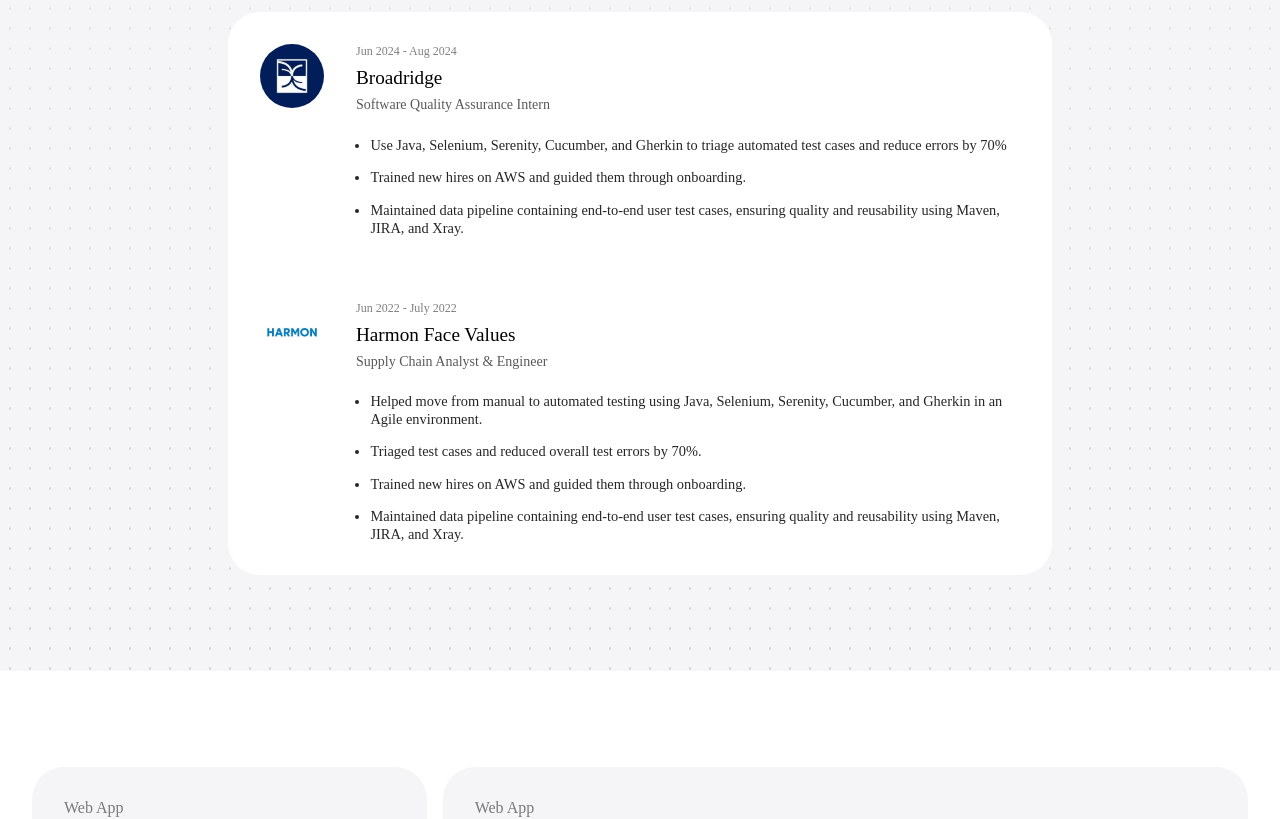
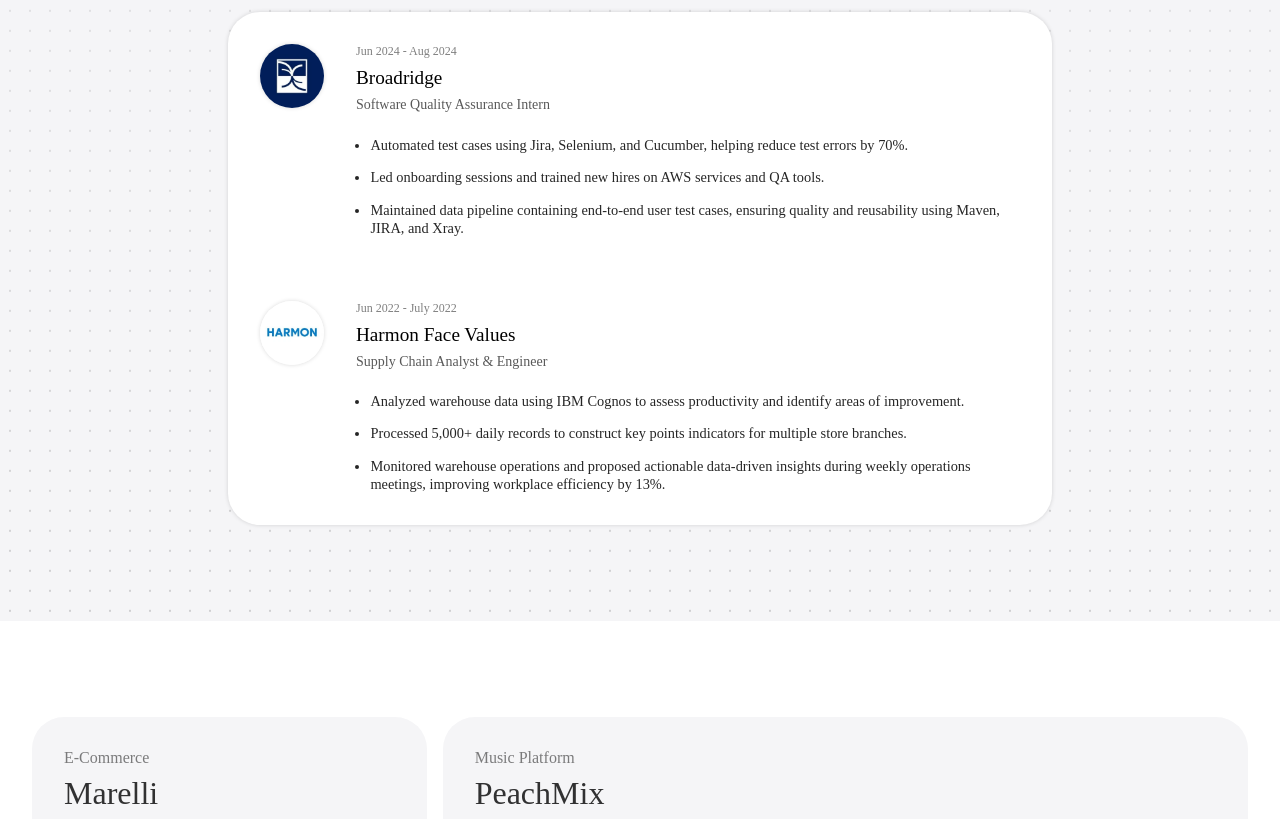
Before and after one commit to JasonCordova/jasoncordova.github.io, a React (Create React App) app: page / in a window 1280 px wide. Shown: the part 1060-1879 px from the top of the page. Built offline with nearby package versions, Linux system fonts and the light colour scheme; a web font is replaced by a local one.

Commit message:
Shadow for images + Text fix

```diff
--- a/src/comp/ExperiencePanel/EducationExperience.js
+++ b/src/comp/ExperiencePanel/EducationExperience.js
@@ -12,13 +12,13 @@
 
                 <div className="exp-date">May 2025</div>
                 <div className="exp-company">New Jersey Institute of Technology</div>
-                <div className="exp-title">BSc in Computer Science</div>
+                <div className="exp-title">B.S. in Computer Science</div>
 
                 <ul className="exp-desc">
 
-                    <li>Awarded Dean's List Award for each semester of enrollment.</li>
-                    <li>Trained new hires on AWS and guided them through onboarding.</li>
-                    <li>Maintained data pipeline containing end-to-end user test cases, ensuring quality and reusability using Maven, JIRA, and Xray.</li>
+                    <li>Graduated Magna Cum Laude with a 3.7 GPA in Computer Science</li>
+                    <li>Awarded Dean's List Honors eight times for consistent academic excellence</li>
+                    <li>2nd Place Senior Capstone under RDE Systems for developing a Medication Adherence Web App</li>
 
                 </ul>
 
--- a/src/comp/ExperiencePanel/WorkExperience.js
+++ b/src/comp/ExperiencePanel/WorkExperience.js
@@ -19,8 +19,8 @@
 
                     <ul className="exp-desc">
 
-                        <li>Use Java, Selenium, Serenity, Cucumber, and Gherkin to triage automated test cases and reduce errors by 70%</li>
-                        <li>Trained new hires on AWS and guided them through onboarding.</li>
+                        <li>Automated test cases using Jira, Selenium, and Cucumber, helping reduce test errors by 70%.</li>
+                        <li>Led onboarding sessions and trained new hires on AWS services and QA tools.</li>
                         <li>Maintained data pipeline containing end-to-end user test cases, ensuring quality and reusability using Maven, JIRA, and Xray.</li>
 
                     </ul>
@@ -42,10 +42,9 @@
 
                     <ul className="exp-desc">
 
-                        <li>Helped move from manual to automated testing using Java, Selenium, Serenity, Cucumber, and Gherkin in an Agile environment.</li>
-                        <li>Triaged test cases and reduced overall test errors by 70%.</li>
-                        <li>Trained new hires on AWS and guided them through onboarding.</li>
-                        <li>Maintained data pipeline containing end-to-end user test cases, ensuring quality and reusability using Maven, JIRA, and Xray.</li>
+                        <li>Analyzed warehouse data using IBM Cognos to assess productivity and identify areas of improvement.</li>
+                        <li>Processed 5,000+ daily records to construct key points indicators for multiple store branches.</li>
+                        <li>Monitored warehouse operations and proposed actionable data-driven insights during weekly operations meetings, improving workplace efficiency by 13%.</li>
 
                     </ul>
 
--- a/src/comp/ExperiencePanel/index.css
+++ b/src/comp/ExperiencePanel/index.css
@@ -46,7 +46,7 @@
     background-color: #e2e2e2;
     padding: 0.4em;
     margin: 1em auto 0;
-    box-shadow: 0px 0px 2px rgba(0, 0, 0, 0.2);
+    box-shadow: var(--shadow);
 }
 
 .experience-tab {
@@ -93,10 +93,12 @@
     width: 64px;
     height: 64px;
     border-radius: 128px;
+    box-shadow: var(--shadow);
 }
 
 .exp-holder {
     margin-top: 4em;
+    width: 100%;
     max-width: 760px;
     border-radius: 32px;
     display: flex;
@@ -104,6 +106,7 @@
     gap: 4em;
     padding: 2em;
     background: white;
+    box-shadow: var(--shadow);
 }
 
 .exp-cell {
--- a/src/comp/ProjectPanel/index.js
+++ b/src/comp/ProjectPanel/index.js
@@ -11,14 +11,14 @@
 
                 <div className="project-cell square">
 
-                    <div className="project-sub">Web App</div>
+                    <div className="project-sub">E-Commerce</div>
                     <div className="project-title">Marelli</div>
 
                 </div>
 
                 <div className="project-cell rect">
 
-                    <div className="project-sub">Web App</div>
+                    <div className="project-sub">Music Platform</div>
                     <div className="project-title">PeachMix</div>
 
                 </div>
--- a/src/index.css
+++ b/src/index.css
@@ -23,6 +23,8 @@
   --sender: #0d85ff;
   --receiver: #EAE8EB;
   --body-padding: 2em;
+  --shadow: 0px 0px 4px rgba(0, 0, 0, 0.15);
+  --border: 1px solid rgba(0, 0, 0, 0.2);
 
 }
 
```
